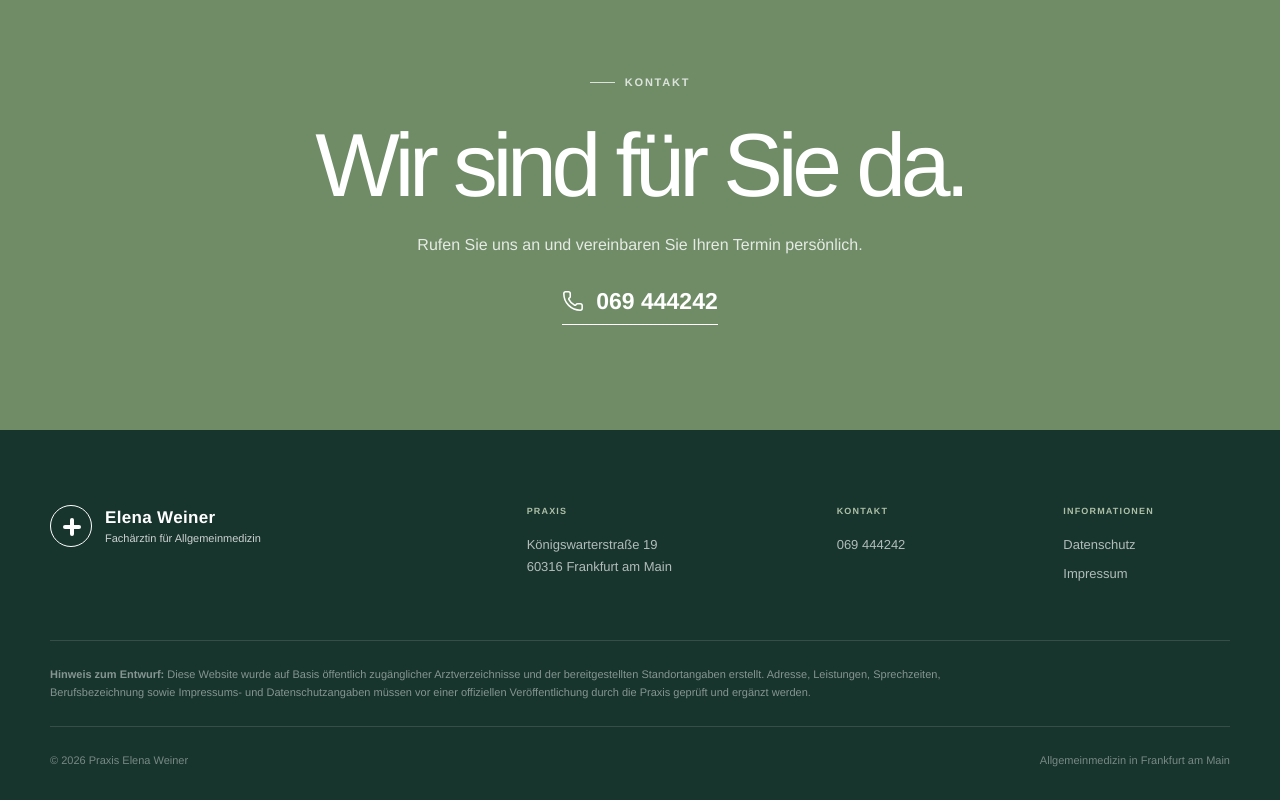
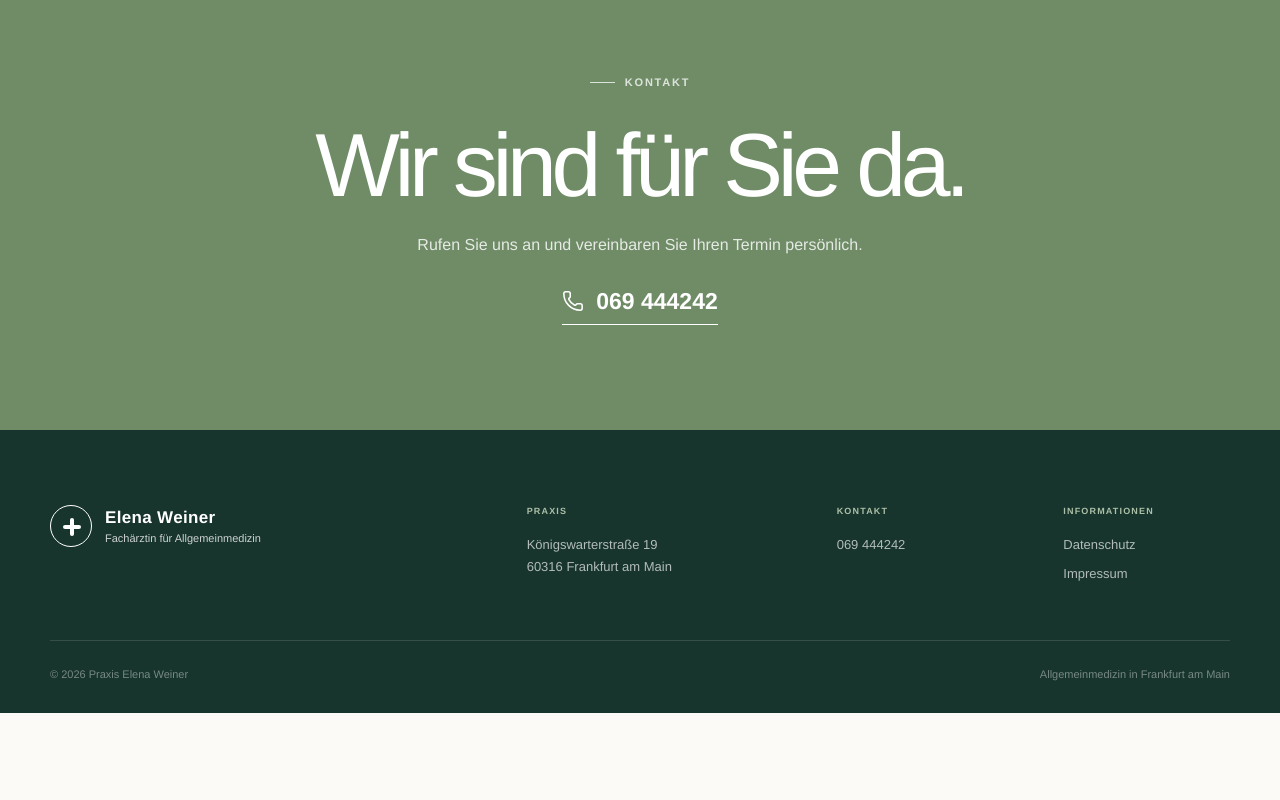
Before and after one commit to melodycards/praxis-elena-weiner, a Next.js app: page / in a window 1280 px wide. Shown: the part 5321-6121 px from the top of the page. After the commit the page ends 6034 px from the top, so only its background shows below. Built offline with nearby package versions, Linux system fonts and the light colour scheme.

Commit message:
remove public draft notice

```diff
--- a/app/globals.css
+++ b/app/globals.css
@@ -207,8 +207,6 @@ footer { background: var(--ink); color: white; padding: 75px 0 30px; }
 .footer-address, .footer-contact, .footer-links { display: flex; flex-direction: column; gap: 7px; font-size: 13px; }
 .footer-address > strong, .footer-contact > strong, .footer-links > strong { text-transform: uppercase; letter-spacing: .13em; font-size: 9px; color: #adc0a8; margin-bottom: 8px; }
 .footer-address span, .footer-contact a, .footer-links a { color: rgba(255,255,255,.67); line-height: 1.7; }
-.research-note { border-top: 1px solid rgba(255,255,255,.13); padding: 25px 0; }
-.research-note p { color: rgba(255,255,255,.48); font-size: 11px; line-height: 1.6; max-width: 970px; margin: 0; }
 .footer-bottom { border-top: 1px solid rgba(255,255,255,.13); padding-top: 25px; display: flex; justify-content: space-between; color: rgba(255,255,255,.42); font-size: 11px; }
 .mobile-bar { display: none; }
 
--- a/app/page.tsx
+++ b/app/page.tsx
@@ -272,10 +272,7 @@ export default function Home() {
           <div className="footer-contact"><strong>Kontakt</strong><a href="tel:+4969444242">069 444242</a></div>
           <div className="footer-links"><strong>Informationen</strong><a href="#hinweis">Datenschutz</a><a href="#hinweis">Impressum</a></div>
         </div>
-        <div className="shell research-note" id="hinweis">
-          <p><strong>Hinweis zum Entwurf:</strong> Diese Website wurde auf Basis öffentlich zugänglicher Arztverzeichnisse und der bereitgestellten Standortangaben erstellt. Adresse, Leistungen, Sprechzeiten, Berufsbezeichnung sowie Impressums- und Datenschutzangaben müssen vor einer offiziellen Veröffentlichung durch die Praxis geprüft und ergänzt werden.</p>
-        </div>
-        <div className="shell footer-bottom">
+        <div className="shell footer-bottom" id="hinweis">
           <span>© 2026 Praxis Elena Weiner</span>
           <span>Allgemeinmedizin in Frankfurt am Main</span>
         </div>
```
Also changed, not shown: 1 other file (tests, documents, lock files or other folders).
